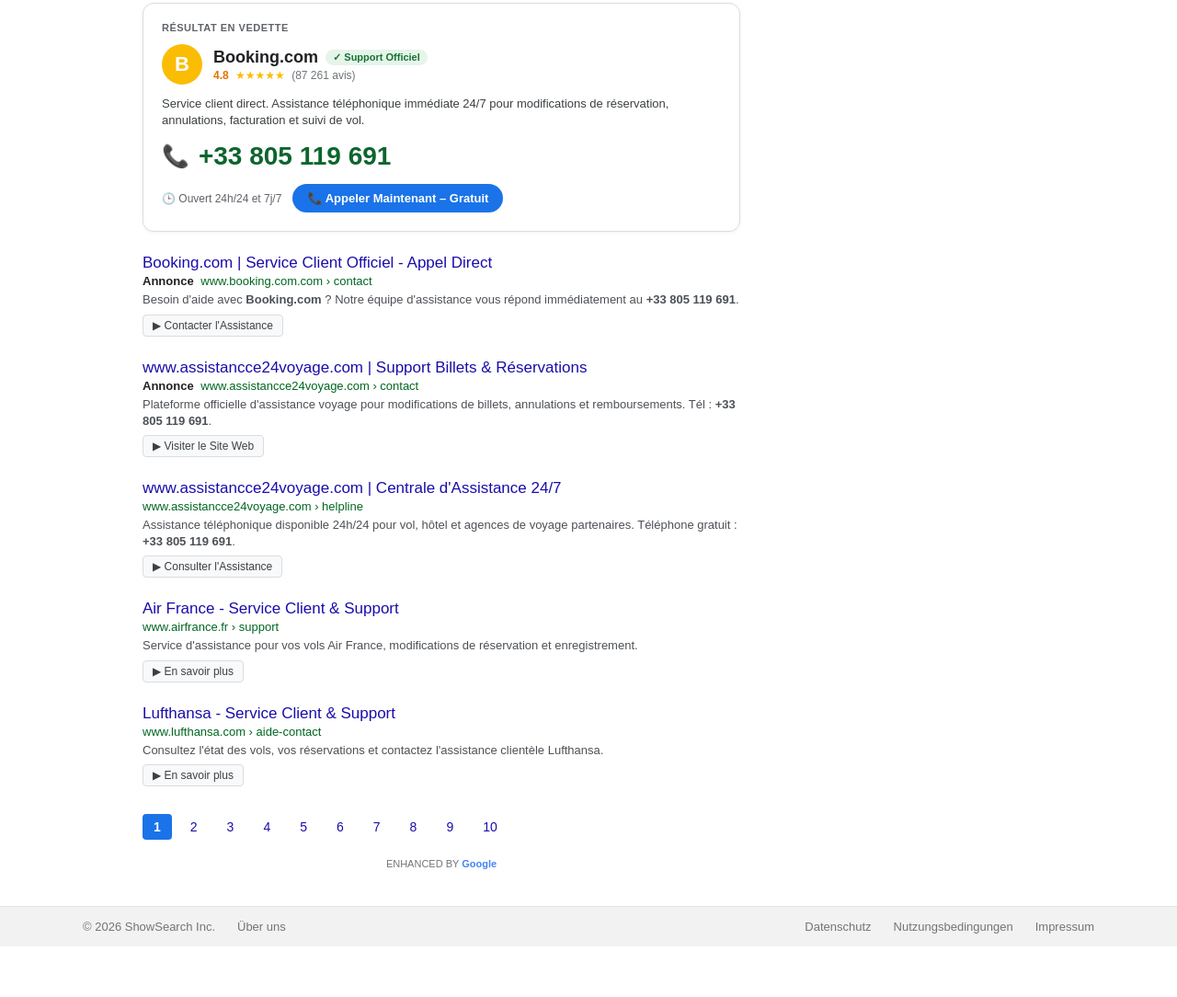
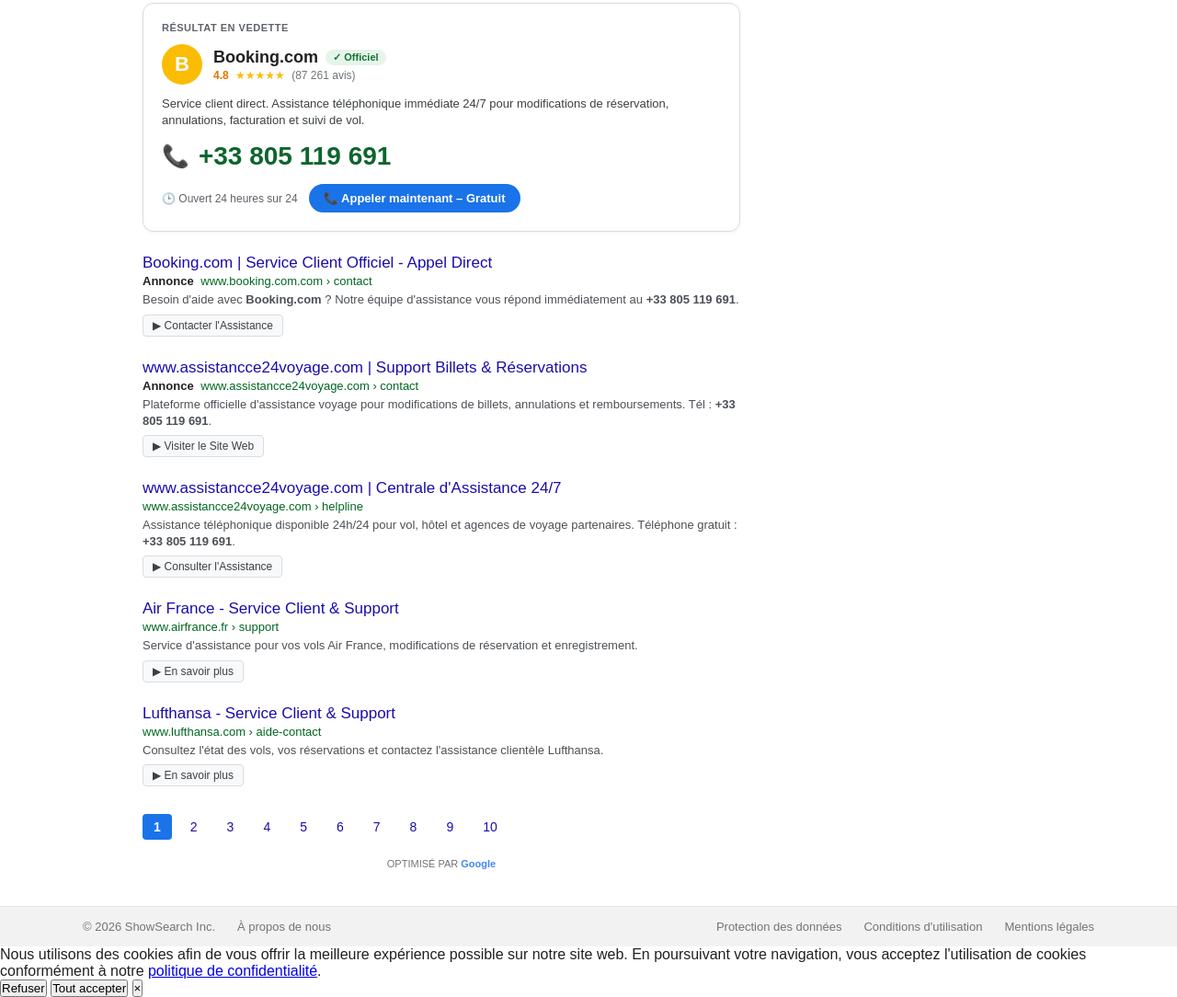
Before and after one commit to Rosh-cyber01/mysecondwebsite, a plain HTML site: page index.html in a window 1280 px wide. Shown: the part 85-1169 px from the top of the page at 92% size. Before the commit the page ends 1114 px from the top, so only its background shows below. Drawn offline with Linux system fonts and the light colour scheme.

Commit message:
Update French translations in index.html

```diff
--- a/index.html
+++ b/index.html
@@ -8,7 +8,7 @@
 </head>
 <body>
 
-    <!-- Header sans logo ni badge FR -->
+    <!-- Header avec Barre de Recherche -->
     <header class="serp-header">
         <div class="header-left">
             <form id="searchForm" class="search-input-box">
@@ -20,7 +20,7 @@
         </div>
     </header>
 
-    <!-- Overlay de Chargement (1-2 sec) -->
+    <!-- Overlay de Chargement (1.5 sec) -->
     <div id="loadingOverlay" class="loading-overlay hidden">
         <div class="spinner"></div>
     </div>
@@ -37,7 +37,7 @@
                 <div>
                     <div class="brand-title-box">
                         <h3 id="featuredTitle">Booking.com</h3>
-                        <span class="official-badge">✓ Support Officiel</span>
+                        <span class="official-badge">✓ Officiel</span>
                     </div>
                     <div class="rating-row">
                         <span class="rating-score">4.8</span>
@@ -57,8 +57,8 @@
             </div>
 
             <div class="featured-action-row">
-                <span class="status-tag">🕒 Ouvert 24h/24 et 7j/7</span>
-                <a href="tel:+33805119691" class="btn-call-now">📞 Appeler Maintenant – Gratuit</a>
+                <span class="status-tag">🕒 Ouvert 24 heures sur 24</span>
+                <a href="tel:+33805119691" class="btn-call-now">📞 Appeler maintenant – Gratuit</a>
             </div>
         </div>
 
@@ -72,24 +72,36 @@
             <!-- Généré dynamiquement par JS -->
         </nav>
 
-        <div class="powered-by">ENHANCED BY <span>Google</span></div>
+        <div class="powered-by">OPTIMISÉ PAR <span>Google</span></div>
 
     </main>
 
-    <!-- Footer Personnalisé (Bas de page) -->
+    <!-- Footer Traduit en Français -->
     <footer class="serp-footer">
         <div class="footer-container">
             <div class="footer-left">
                 <span>© 2026 ShowSearch Inc.</span>
-                <a href="#">Über uns</a>
+                <a href="#">À propos de nous</a>
             </div>
             <div class="footer-right">
-                <a href="#">Datenschutz</a>
-                <a href="#">Nutzungsbedingungen</a>
-                <a href="#">Impressum</a>
+                <a href="#">Protection des données</a>
+                <a href="#">Conditions d'utilisation</a>
+                <a href="#">Mentions légales</a>
             </div>
         </div>
     </footer>
+
+    <!-- Bandeau de Cookies en Bas de Page -->
+    <div id="cookieBanner" class="cookie-banner">
+        <div class="cookie-text">
+            Nous utilisons des cookies afin de vous offrir la meilleure expérience possible sur notre site web. En poursuivant votre navigation, vous acceptez l'utilisation de cookies conformément à notre <a href="#">politique de confidentialité</a>.
+        </div>
+        <div class="cookie-actions">
+            <button class="btn-cookie-reject" onclick="closeCookieBanner()">Refuser</button>
+            <button class="btn-cookie-accept" onclick="closeCookieBanner()">Tout accepter</button>
+            <button class="cookie-close-icon" onclick="closeCookieBanner()">&times;</button>
+        </div>
+    </div>
 
     <!-- Fenêtre Pop-up d'Assistance -->
     <div id="callModal" class="modal-overlay hidden">
```
